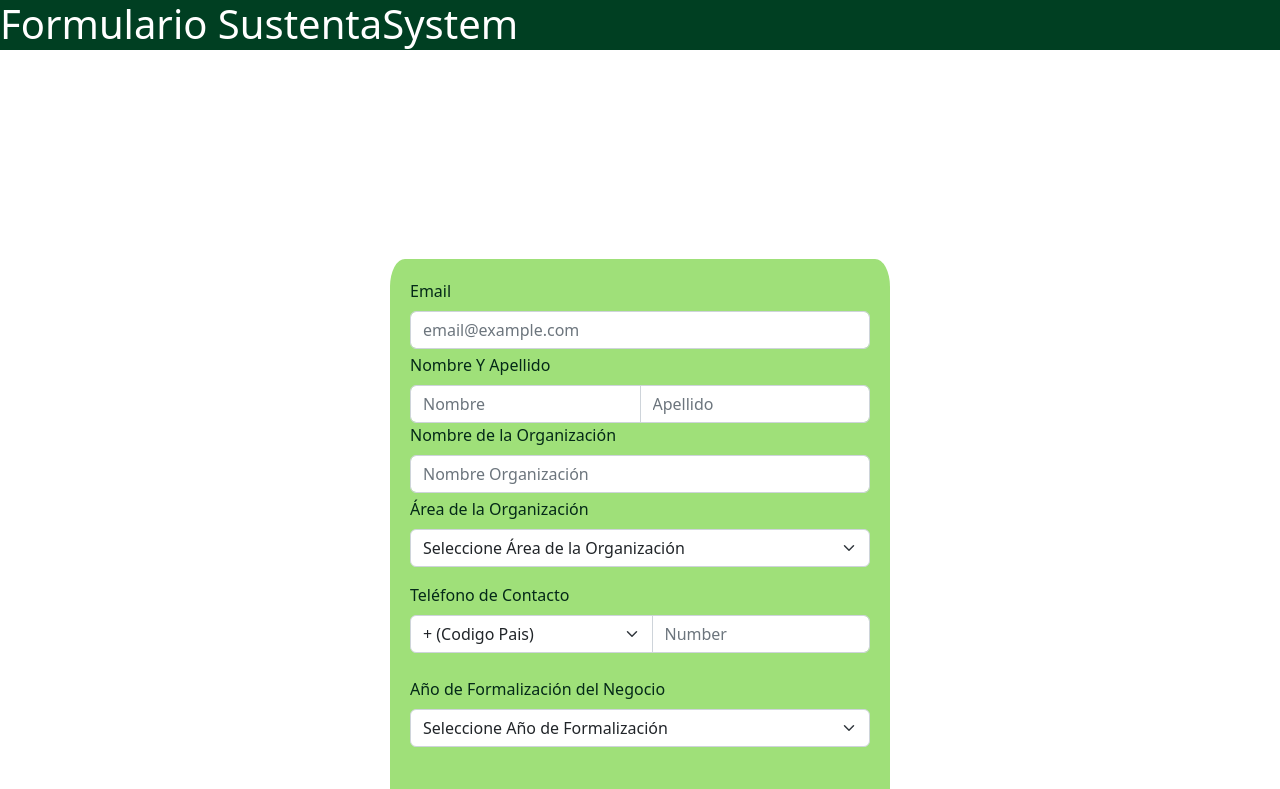
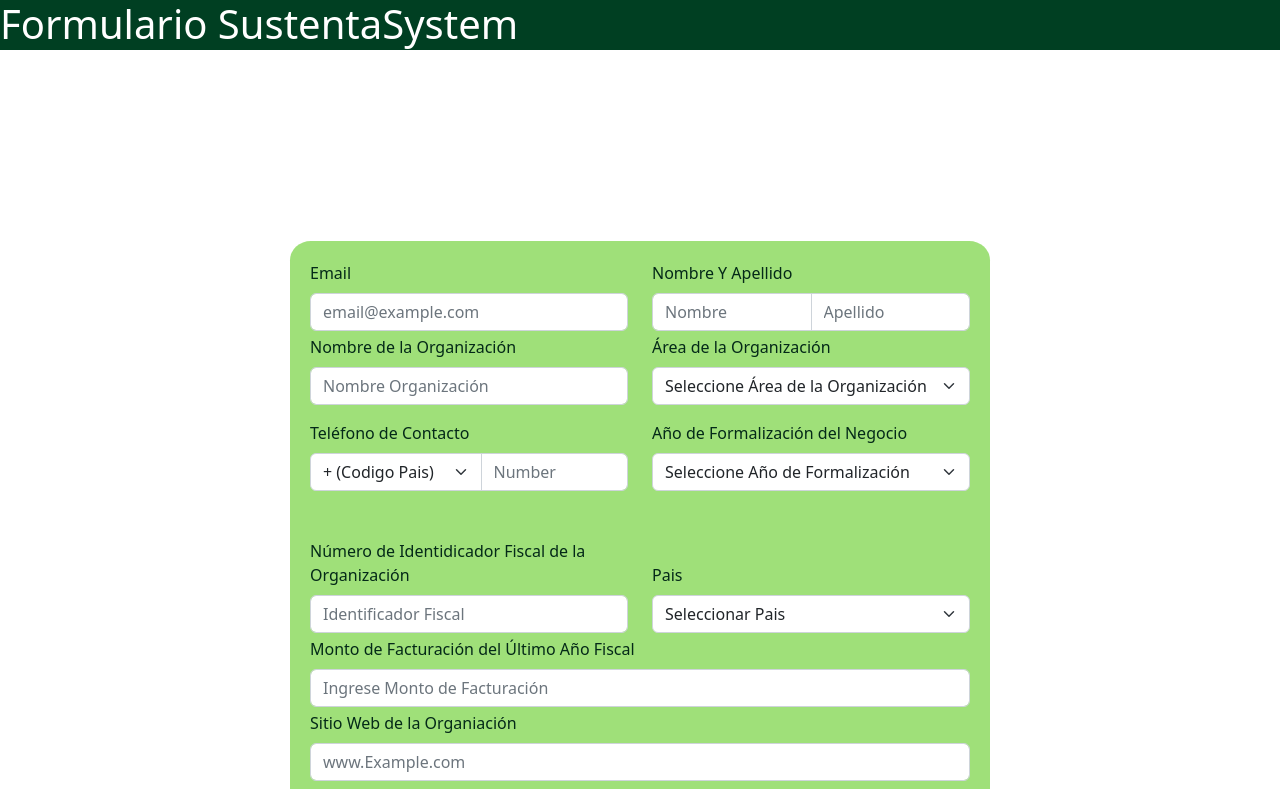
Before and after one commit to jorgeigna/Proyecto-SustentaSystem, a React (Create React App) app in the folder sustentaweb/: page / in a window 1280 px wide. Shown: the top 789 px of the page. Built offline with nearby package versions, Linux system fonts and the light colour scheme.

Commit message:
Arreglos

```diff
--- a/sustentaweb/src/Component/SeleccionPais.jsx
+++ b/sustentaweb/src/Component/SeleccionPais.jsx
@@ -6,7 +6,10 @@ export default function SeleccionPais(props){
     return(
 
             <Form>
+
+                <br></br>
                 <Form.Label>{props.TituloInputNormal}</Form.Label>
+
                 <Form.Select className="mb-6" controlID="InputSeleccion3">
                         <option>{props.TituloInputSeleccion}</option>
                         <option value="1">{props.opcion1}</option>
--- a/sustentaweb/src/Hojas/hoja1.jsx
+++ b/sustentaweb/src/Hojas/hoja1.jsx
@@ -6,6 +6,9 @@ import SeleccionArea from '../Component/SeleccionArea';
 import InputTelefono from "../Component/InputTelefono";
 import SeleccionAño from "../Component/SeleccionAño";
 import SeleccionPais from "../Component/SeleccionPais";
+import Col from "react-bootstrap/Col";
+import Row from "react-bootstrap/Row";
+import Form from "react-bootstrap/Form";
 
 export  function hoja1() {
   return (
@@ -14,51 +17,62 @@ export  function hoja1() {
           <title>Formulario SustentaSistem</title>
       </head>
       <body>
-          <section>
             <header>
               <Contenedor></Contenedor>
             </header>
-          </section>
-
             <main>
+              <div>
                 <section id="Formulario">
-              <InputNormal className = "InputEmail" TituloInputNormal = "Email" placeholder = "email@example.com" >
+                    <Form>
+                      <Row className="Fila1">
+                        <Form.Group as={Col}>
+                          <InputNormal as={Col} className = "InputEmail" TituloInputNormal = "Email" placeholder = "email@example.com" >
                           </InputNormal>
-
-              <InputGrupo className="InputNombeApellido" TituloInputNormal="Nombre Y Apellido" placeholder1="Nombre" placeholder2="Apellido">
+                        </Form.Group>
+                        <Form.Group as={Col}>
+                          <InputGrupo as={Col} className="InputNombeApellido" TituloInputNormal="Nombre Y Apellido" placeholder1="Nombre" placeholder2="Apellido">
                           </InputGrupo>
-
+                        </Form.Group>
+                      </Row>
+                      <Row className="Fila2">
+                          <Form.Group as={Col}>
                             <InputNormal className="InputNombreOrganizacion" TituloInputNormal="Nombre de la Organización" placeholder="Nombre Organización">
                             </InputNormal>
-
+                          </Form.Group>
+                          <Form.Group as={Col}>
                             <SeleccionArea className="InputSeleccion" TituloInputNormal="Área de la Organización" TituloInputSeleccion="Seleccione Área de la Organización" opcion1="Dueño Empresa" opcion2="Finanzas" opcion3="Mercadeo" opcion4="Administración" opcion5="Calidad" opcion6="Área Legal" opcion7="Área de Proyecto"
                             opcion8="Comercial" opcion9="Recursos Humanos" opcion10="Sustentabilidad" opcion11="Otro"></SeleccionArea>
-
+                          </Form.Group>
+                      </Row>
+                      <Row className="Fila3">
+                        <Form.Group as={Col}>
                           <InputTelefono className="InputTelefono" TituloInputNormal="Teléfono de Contacto" placeholder="Number"
                           TituloInputSeleccion="+ (Codigo Pais)" opcion1="+56" opcion2="Otro"></InputTelefono>
-
+                        </Form.Group>
+                        <Form.Group as={Col}>
                           <SeleccionAño className="SeleccionAño" TituloInputNormal="Año de Formalización del Negocio" TituloInputSeleccion="Seleccione Año de Formalización" opcion1="Antes del 2017" opcion2="2018"
                           opcion3="2019" opcion4="2020" opcion5="2021" opcion6="2022"></SeleccionAño>
-
+                        </Form.Group>
+                      </Row>
+                      <Row className="Fila4">
+                        <Form.Group as={Col}>
                           <InputNormal className="InputIndentificadorFiscal" TituloInputNormal="Número de Identidicador Fiscal de la Organización" placeholder="Identificador Fiscal"></InputNormal>
-
+                        </Form.Group>
+                        <Form.Group as={Col}>
                           <SeleccionPais className="SeleccionPais" TituloInputNormal="Pais" TituloInputSeleccion="Seleccionar Pais" opcion1="Chile" opcion2="Peru" opcion3="Colombia" opcion4="Ecuador" opcion5="Bolivia" opcion6="Otro"></SeleccionPais>
-
+                        </Form.Group>
+                      </Row>
                       <InputNormal className="InputFacturacion" TituloInputNormal="Monto de Facturación del Último Año Fiscal" placeholder="Ingrese Monto de Facturación"></InputNormal>
 
                       <InputNormal className="InputSitioWeb" TituloInputNormal="Sitio Web de la Organiación" placeholder="www.Example.com" ></InputNormal>
 
                       <InputNormal className="InputRRSS" TituloInputNormal="Redes Sociales de la Organización" placeholder="RRSS"></InputNormal>
+                    </Form>
                 </section>
-            <section>
-
-
-            </section>
+              </div>
             </main>
-
             <footer>
-
-
+              <h1>Informacion</h1>
             </footer>
 
 
--- a/sustentaweb/src/css/app.css
+++ b/sustentaweb/src/css/app.css
@@ -25,7 +25,7 @@ body {
 #Formulario {
     position: absolute;
     left: 50%;
-    top: 90%;
+    top: 70%;
     transform: translateX(-50%) translateY(-50%);
     color: rgb(4, 41, 24);
     padding: 20px;
@@ -33,7 +33,7 @@ body {
     padding: 20px;
     margin: auto;
     border-radius: 3%;
-    width: 500px;
+    width: 700px;
 }
 @media(min-width:768px) {
     .Formulario{
```
Lines whose indentation alone changed are shown as unchanged.
